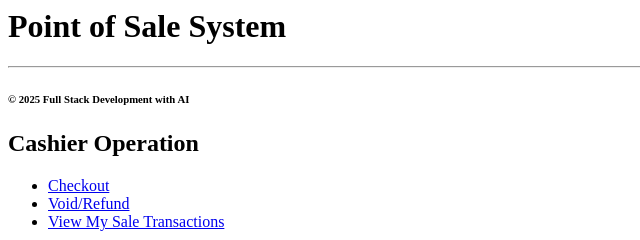
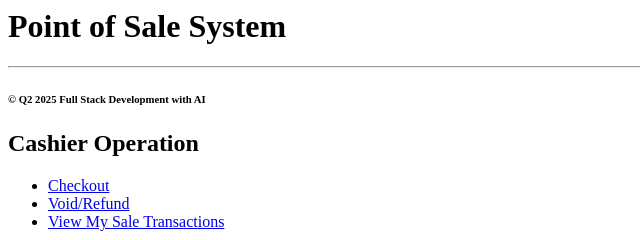
Before and after one commit to KwaiSeng-Cisco/PointOfSaleSystemWeb, a plain HTML site: page index.html in a window 1280 px wide. Shown: the top 240 px of the page, 0-640 px from the left. Drawn offline with Linux system fonts and the light colour scheme.

Commit message:
Team leader modified

```diff
--- a/index.html
+++ b/index.html
@@ -6,7 +6,7 @@
 		<h1>Point of Sale System</h1>
 		<p>
 			<hr/>
-			<h6>&copy; 2025 Full Stack Development with AI</h6>
+			<h6>&copy; Q2 2025 Full Stack Development with AI</h6>
 		</p>
 		<h2>Cashier Operation</h2>
 		<ul>
```
Also changed, not shown: 1 other file.
